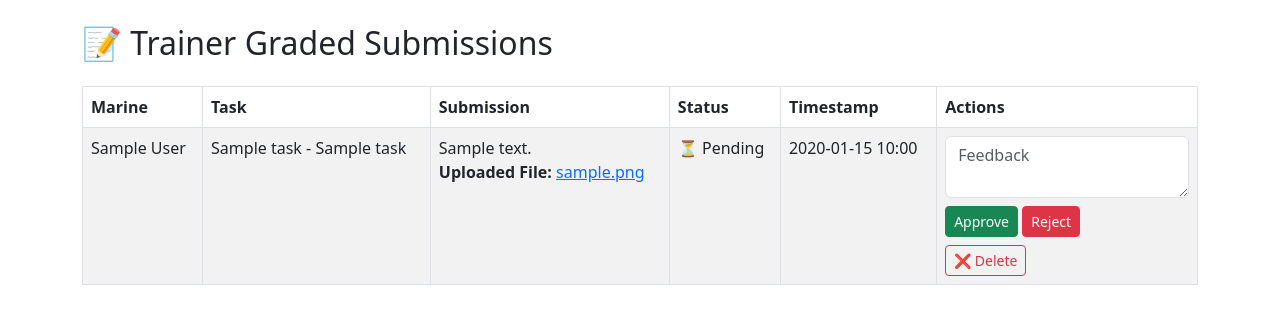
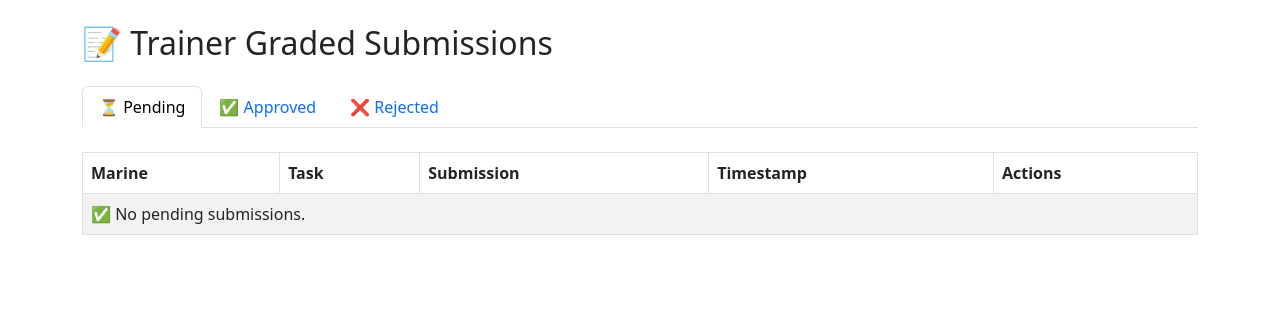
Before and after one commit to kidcoolness/Cyberwarriortrainingcenter, a Flask app: page /review_submissions in a window 1280 px wide; the page is wider, and only the part inside the window is pictured. Shown: the part 128-452 px from the top of that part. Run offline with Flask 3, Linux system fonts and the light colour scheme; a user stored in the database is signed in; tables that the repository leaves empty hold one stand-in row (values such as "Sample post").

Commit message:
Major update to trainer review.

```diff
--- a/marine_training_app/app/memes.py
+++ b/marine_training_app/app/memes.py
@@ -7,7 +7,7 @@ from datetime import datetime
 
 memes = Blueprint('memes', __name__)
 
-MEME_UPLOAD_FOLDER = os.path.join(os.getcwd(), 'uploads', 'memes')  # Adjust if needed
+MEME_UPLOAD_FOLDER = "/mnt/data/uploads"
 
 # Meme Upload
 @memes.route('/upload_meme', methods=['GET', 'POST'])
--- a/marine_training_app/app/routes.py
+++ b/marine_training_app/app/routes.py
@@ -15,6 +15,7 @@ from werkzeug.security import check_password_hash, generate_password_hash
 from werkzeug.utils import secure_filename
 import os
 from flask import current_app
+from datetime import datetime
 # Define a Blueprint
 
 main = Blueprint("main", __name__)
@@ -154,7 +155,7 @@ def task_detail(task_id):
                 db.session.add(submission)
             db.session.commit()
             flash("✅ Submission sent for trainer review.", "success")
-            return redirect(url_for("main.course_page", course_id=task.course_id, _anchor=f"task-{task.id}"))
+            return redirect(url_for("main.task_detail", task_id=task.id))
 
     return render_template(
         "partials/task_content.html",
@@ -171,7 +172,8 @@ def task_detail(task_id):
 @main.route("/submit/<int:task_id>", methods=["POST"])
 @login_required
 def submit_task(task_id):
-    submission_text = request.form.get("submission_text")
+    #submission_text = request.form.get("submission_text")
+    submission_text = request.form.get("answer")
     uploaded_file = request.files.get("file")
 
     # Check if the user already has a submission for this task
@@ -303,7 +305,12 @@ def course_page(course_id):
         ).join(Task, TaskAssignment.task_id == Task.id)
         .filter(Task.course_id == course_id).all()
     ]
-
+    rejected_tasks = [
+    s.task_id for s in Submission.query.filter_by(user_id=current_user.id, status="rejected")
+    .join(Task, Submission.task_id == Task.id)
+    .filter(Task.course_id == course_id)
+    .all()
+    ]
     total_tasks = len([t for t in all_tasks if not t.is_section_header])
     completed_count = len(completed_tasks)
     progress = (completed_count / total_tasks * 100) if total_tasks > 0 else 0
@@ -317,13 +324,19 @@ def course_page(course_id):
 
     # 👇 Handle partial reloads (AJAX)
     if request.args.get("partial") == "1":
-        return render_template("partials/task_sidebar.html", task_hierarchy=task_hierarchy, completed_tasks=completed_tasks)
+        return render_template(
+            "partials/task_sidebar.html",
+            task_hierarchy=task_hierarchy,
+            completed_tasks=completed_tasks,
+            rejected_tasks=rejected_tasks
+            )
 
     return render_template(
         "course.html",
         course=course,
         task_hierarchy=task_hierarchy,
         completed_tasks=completed_tasks,
+        rejected_tasks=rejected_tasks,
         progress=enrollment.progress
     )
 
@@ -542,14 +555,14 @@ def review_submission(submission_id):
         return "Unauthorized", 403
 
     submission = Submission.query.get_or_404(submission_id)
-    approved = request.form.get("approved") == "true"
     feedback = request.form.get("feedback", "")
+    action = request.form.get("action")
 
-    submission.status = "approved" if approved else "rejected"
-    submission.feedback = feedback
+    submission.feedback = feedback  # Always update feedback
 
-    # ✅ Mark task as complete if approved
-    if approved:
+    if action == "approve":
+        submission.status = "approved"
+        # Mark task complete
         assignment = TaskAssignment.query.filter_by(user_id=submission.user_id, task_id=submission.task_id).first()
         if not assignment:
             assignment = TaskAssignment(user_id=submission.user_id, task_id=submission.task_id, status="completed")
@@ -557,8 +570,13 @@ def review_submission(submission_id):
         else:
             assignment.status = "completed"
 
+    elif action == "reject":
+        submission.status = "rejected"
+
+    # "update" means feedback only, so status stays the same
+
     db.session.commit()
-    flash("✅ Submission reviewed successfully.", "success")
+    flash("✅ Submission review updated.", "success")
     return redirect(url_for("main.review_submissions"))
 
 @main.route("/export/performance")
@@ -603,8 +621,18 @@ def review_submissions():
         flash("Access denied.", "danger")
         return redirect(url_for("main.dashboard"))
 
-    submissions = Submission.query.order_by(Submission.timestamp.desc()).all()
-    return render_template("trainer/review_submissions.html", submissions=submissions)
+
+
+    pending = Submission.query.filter_by(status='pending').order_by(Submission.timestamp.desc()).all()
+    approved = Submission.query.filter_by(status='approved').order_by(Submission.timestamp.desc()).all()
+    rejected = Submission.query.filter_by(status='rejected').order_by(Submission.timestamp.desc()).all()
+
+    return render_template(
+        "trainer/review_submissions.html",
+        pending=pending,
+        approved=approved,
+        rejected=rejected
+    )
 
 from flask import send_from_directory
 
--- a/marine_training_app/app/templates/course.html
+++ b/marine_training_app/app/templates/course.html
@@ -29,6 +29,8 @@
                       </a>
                       {% if task.id in completed_tasks %}
                         <span class="text-success">✅</span>
+                      {% elif task.id in rejected_tasks %}
+                      <span class="text-danger">❌</span>
                       {% elif task.submission and task.submission.uploaded_file %}
                         <span class="text-info">📎</span>  {# Icon showing an upload exists even if task not completed yet #}
                       {% endif %}
--- /dev/null
+++ b/marine_training_app/app/templates/trainer/partials/approved_submissions.html
@@ -0,0 +1,43 @@
+<table class="table table-sm table-hover">
+    <thead>
+      <tr>
+        <th>Marine</th>
+        <th>Task</th>
+        <th>Submission</th>
+        <th>Feedback</th>
+        <th>Timestamp</th>
+      </tr>
+    </thead>
+    <tbody>
+      {% for sub in approved %}
+      <tr>
+        <td>{{ sub.user.name }}</td>
+        <td>{{ sub.task.label }} – {{ sub.task.title }}</td>
+        <td>
+          {{ sub.submission_text }}
+          {% if sub.uploaded_file %}
+            <br><strong>Uploaded File:</strong>
+            <a href="{{ url_for('main.download_submission', user_id=sub.user.id, task_id=sub.task.id, filename=sub.uploaded_file) }}" target="_blank">
+              {{ sub.uploaded_file }}
+            </a>
+          {% endif %}
+        </td>
+        <td>
+            <form method="POST" action="{{ url_for('main.review_submission', submission_id=sub.id) }}">
+                <textarea name="feedback" class="form-control mb-2" placeholder="Feedback">{{ sub.feedback or '' }}</textarea>
+                <div class="d-flex gap-2">
+                <button name="approved" value="false" class="btn btn-danger btn-sm">❌ Reject Anwser</button>
+                <button type="submit" name="action" value="update" class="btn btn-secondary btn-sm">💬 Update Feedback</button>
+            </div>
+            </form>
+            <form method="POST" action="{{ url_for('admin.trainer_delete_submission', submission_id=sub.id) }}" onsubmit="return confirm('Are you sure you want to delete this submission?');">
+                <button class="btn btn-sm btn-outline-danger mt-1">🗑️ Delete</button>
+              </form>
+          </td>
+          <td>{{ sub.timestamp.strftime('%Y-%m-%d %H:%M') }}</td>
+      </tr>
+      {% else %}
+      <tr><td colspan="5">✅ No approved submissions yet.</td></tr>
+      {% endfor %}
+    </tbody>
+  </table>
--- /dev/null
+++ b/marine_training_app/app/templates/trainer/partials/pending_submissions.html
@@ -0,0 +1,42 @@
+<table class="table table-bordered table-striped">
+    <thead>
+      <tr>
+        <th>Marine</th>
+        <th>Task</th>
+        <th>Submission</th>
+        <th>Timestamp</th>
+        <th>Actions</th>
+      </tr>
+    </thead>
+    <tbody>
+      {% for sub in pending %}
+      <tr>
+        <td>{{ sub.user.name }}</td>
+        <td>{{ sub.task.label }} – {{ sub.task.title }}</td>
+        <td>
+          {{ sub.submission_text }}
+          {% if sub.uploaded_file %}
+            <br><strong>Uploaded File:</strong>
+            <a href="{{ url_for('main.download_submission', user_id=sub.user.id, task_id=sub.task.id, filename=sub.uploaded_file) }}" target="_blank">
+              {{ sub.uploaded_file }}
+            </a>
+          {% endif %}
+        </td>
+        <td>{{ sub.timestamp.strftime('%Y-%m-%d %H:%M') }}</td>
+        <td>
+          <form method="POST" action="{{ url_for('main.review_submission', submission_id=sub.id) }}">
+            <textarea name="feedback" class="form-control mb-2" placeholder="Feedback">{{ sub.feedback or '' }}</textarea>
+            <button name="approved" value="true" class="btn btn-success btn-sm">✅ Approve</button>
+            <button name="approved" value="false" class="btn btn-danger btn-sm">❌ Reject</button>
+            <button type="submit" name="action" value="update" class="btn btn-secondary btn-sm">💬 Update Feedback</button>
+          </form>
+          <form method="POST" action="{{ url_for('admin.trainer_delete_submission', submission_id=sub.id) }}" onsubmit="return confirm('Are you sure you want to delete this submission?');">
+            <button class="btn btn-sm btn-outline-danger mt-1">🗑️ Delete</button>
+          </form>
+        </td>
+      </tr>
+      {% else %}
+      <tr><td colspan="5">✅ No pending submissions.</td></tr>
+      {% endfor %}
+    </tbody>
+  </table>
--- /dev/null
+++ b/marine_training_app/app/templates/trainer/partials/rejected_submissions.html
@@ -0,0 +1,43 @@
+<table class="table table-sm table-hover">
+    <thead>
+      <tr>
+        <th>Marine</th>
+        <th>Task</th>
+        <th>Submission</th>
+        <th>Feedback</th>
+        <th>Timestamp</th>
+      </tr>
+    </thead>
+    <tbody>
+      {% for sub in rejected %}
+      <tr>
+        <td>{{ sub.user.name }}</td>
+        <td>{{ sub.task.label }} – {{ sub.task.title }}</td>
+        <td>
+          {{ sub.submission_text }}
+          {% if sub.uploaded_file %}
+            <br><strong>Uploaded File:</strong>
+            <a href="{{ url_for('main.download_submission', user_id=sub.user.id, task_id=sub.task.id, filename=sub.uploaded_file) }}" target="_blank">
+              {{ sub.uploaded_file }}
+            </a>
+          {% endif %}
+        </td>
+        <td>
+            <form method="POST" action="{{ url_for('main.review_submission', submission_id=sub.id) }}">
+                <textarea name="feedback" class="form-control mb-2" placeholder="Feedback">{{ sub.feedback or '' }}</textarea>
+                <div class="d-flex gap-2">
+                <button name="approved" value="true" class="btn btn-success btn-sm">✅ Approve submission</button>
+                <button type="submit" name="action" value="update" class="btn btn-secondary btn-sm">💬 Update Feedback</button>
+              </div>
+            </form>
+            <form method="POST" action="{{ url_for('admin.trainer_delete_submission', submission_id=sub.id) }}" onsubmit="return confirm('Are you sure you want to delete this submission?');">
+                <button class="btn btn-sm btn-outline-danger mt-1">🗑️ Delete</button>
+              </form>
+          </td>
+          <td>{{ sub.timestamp.strftime('%Y-%m-%d %H:%M') }}</td>
+      </tr>
+      {% else %}
+      <tr><td colspan="5">❌ No rejected submissions yet.</td></tr>
+      {% endfor %}
+    </tbody>
+  </table>
--- a/marine_training_app/app/templates/trainer/review_submissions.html
+++ b/marine_training_app/app/templates/trainer/review_submissions.html
@@ -3,60 +3,34 @@
 {% block content %}
 <h2>📝 Trainer Graded Submissions</h2>
 
-<table class="table table-bordered table-striped mt-4">
-  <thead>
-    <tr>
-      <th>Marine</th>
-      <th>Task</th>
-      <th>Submission</th>
-      <th>Status</th>
-      <th>Timestamp</th>
-      <th>Actions</th>
-    </tr>
-  </thead>
-  <tbody>
-    {% for sub in submissions %}
-    <tr>
-      <td>{{ sub.user.name }}</td>
-      <td>{{ sub.task.label }} - {{ sub.task.title }}</td>
-      <td>
-        {{ sub.submission_text }}
-        {% if sub.uploaded_file %}
-          <br>
-          <strong>Uploaded File:</strong>
-          <a href="{{ url_for('main.download_submission', user_id=sub.user.id, task_id=sub.task.id, filename=sub.uploaded_file) }}" target="_blank">
-            {{ sub.uploaded_file }}
-          </a>
-        {% endif %}
-      </td>
-      <td>
-        {% if sub.status == 'approved' %}
-          ✅ Approved
-        {% elif sub.status == 'rejected' %}
-          ❌ Rejected
-        {% else %}
-          ⏳ Pending
-        {% endif %}
-      </td>
-      <td>{{ sub.timestamp.strftime('%Y-%m-%d %H:%M') }}</td>
-      <td>
-        <!-- Approve/Reject Form -->
-        <form method="POST" action="{{ url_for('main.review_submission', submission_id=sub.id) }}">
-          <textarea name="feedback" class="form-control mb-2" placeholder="Feedback">{{ sub.review.feedback if sub.review else '' }}</textarea>
-          <button name="approved" value="true" class="btn btn-success btn-sm">Approve</button>
-          <button name="approved" value="false" class="btn btn-danger btn-sm">Reject</button>
-        </form>
+<!-- Tabs -->
+<ul class="nav nav-tabs mt-4" id="reviewTabs" role="tablist">
+  <li class="nav-item">
+    <a class="nav-link active" id="pending-tab" data-bs-toggle="tab" href="#pending" role="tab">⏳ Pending</a>
+  </li>
+  <li class="nav-item">
+    <a class="nav-link" id="approved-tab" data-bs-toggle="tab" href="#approved" role="tab">✅ Approved</a>
+  </li>
+  <li class="nav-item">
+    <a class="nav-link" id="rejected-tab" data-bs-toggle="tab" href="#rejected" role="tab">❌ Rejected</a>
+  </li>
+</ul>
 
-        <!-- NEW: Delete Submission Form -->
-        <form method="POST" action="{{ url_for('admin.trainer_delete_submission', submission_id=sub.id) }}" style="margin-top: 8px;">
-          <button type="submit" class="btn btn-outline-danger btn-sm" onclick="return confirm('Are you sure you want to delete this submission and its upload?')">
-            ❌ Delete
-          </button>
-        </form>
-      </td>
+<!-- Tab Panes -->
+<div class="tab-content mt-4">
+  <!-- Pending -->
+  <div class="tab-pane fade show active" id="pending" role="tabpanel">
+    {% include 'trainer/partials/pending_submissions.html' %}
+  </div>
 
-    </tr>
-    {% endfor %}
-  </tbody>
-</table>
+  <!-- Approved -->
+  <div class="tab-pane fade" id="approved" role="tabpanel">
+    {% include 'trainer/partials/approved_submissions.html' %}
+  </div>
+
+  <!-- Rejected -->
+  <div class="tab-pane fade" id="rejected" role="tabpanel">
+    {% include 'trainer/partials/rejected_submissions.html' %}
+  </div>
+</div>
 {% endblock %}
```
Also changed, not shown: marine_training_app/app/admin.py (+14 -6 lines), marine_training_app/app/templates/partials/task_content.html (+24 -15 lines), marine_training_app/app/templates/trainer/review_submissions_old.html (added, +62 -0 lines).
